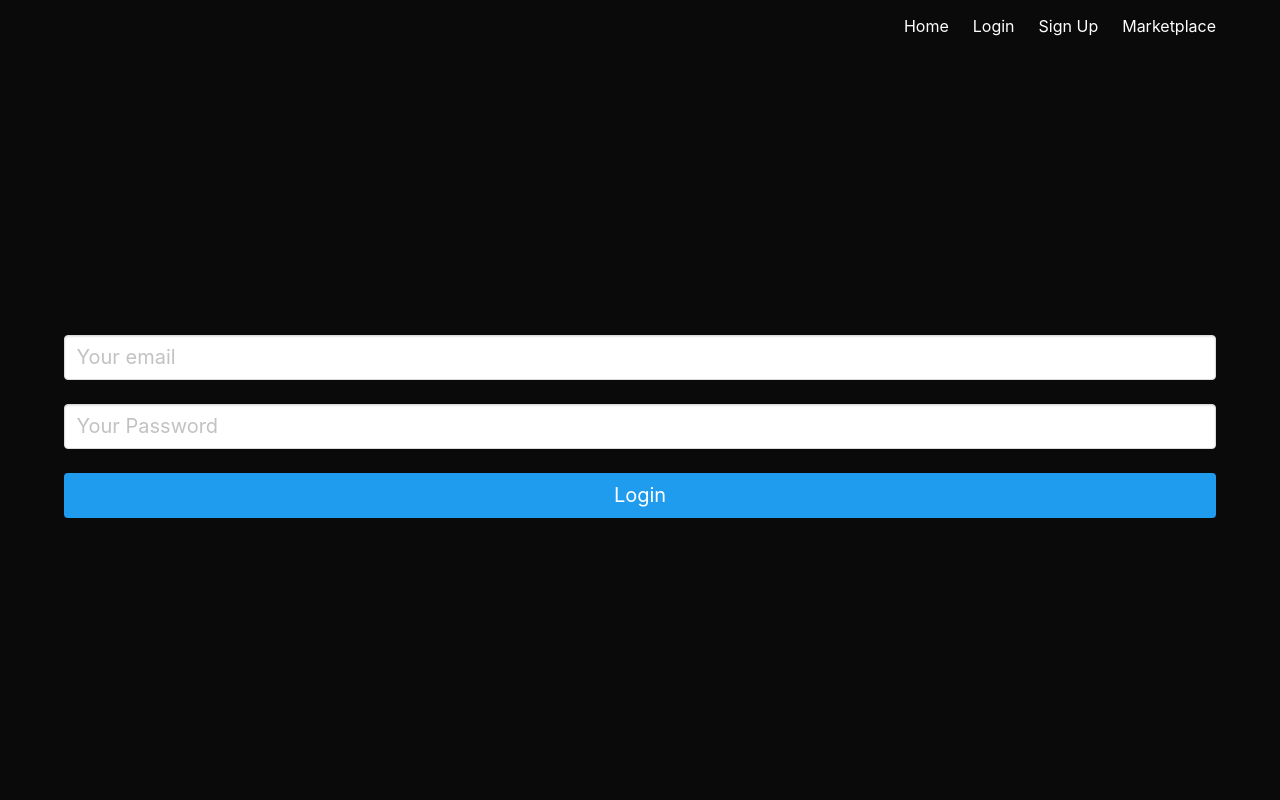
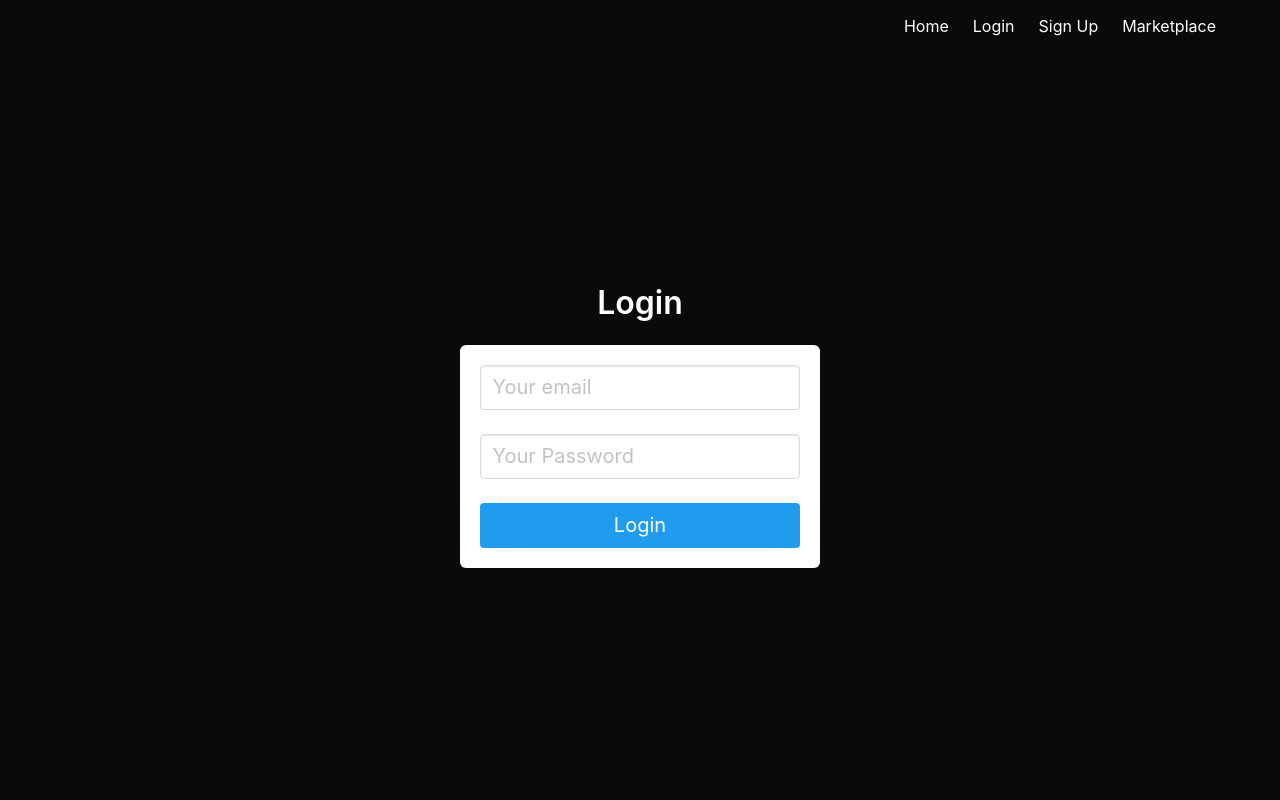
Before and after one commit to Matzoc/SIRS-MerchantWebsite, a Flask app: page /login in a window 1280 px wide. Run offline with Flask 2, Linux system fonts and the light colour scheme.

Commit message:
login/register errors are pretty now. Closes #4

```diff
--- a/app/auth.py
+++ b/app/auth.py
@@ -4,7 +4,7 @@ from argon2 import PasswordHasher
 from flask_login import login_user, login_required, logout_user
 from .models import User
 from . import db, get_user_role
-import base64
+from .messages import login_msgs, register_msgs
 
 
 auth = Blueprint('auth', __name__)
@@ -35,9 +35,9 @@ def register_post():
     email, password = request.form.get("email"), request.form.get("password")
 
     if not verify_register(email, password):
-        return render_template("register.html", error_msg = "email already in use", role = get_user_role())
+        return render_template("register.html", msg = register_msgs["error"], role = get_user_role(), msg_type = "error")
     else:
-        return render_template("register.html", error_msg = "we did it wee", role = get_user_role())
+        return render_template("register.html", msg = register_msgs["success"], role = get_user_role(), msg_type = "success")
 
 
 @auth.route('/login')
@@ -49,12 +49,18 @@ def login():
 def login_post():
     email, password = request.form.get("email"), request.form.get("password")
     user = User.query.filter_by(email=email).first()
+    msg = login_msgs["error"]
 
-    if user and ph.verify(user.password, password):
-        login_user(user, remember=False)
-        return redirect(url_for('main.profile'))
+    if user:
+        try:
+            ph.verify(user.password, password)
+            login_user(user, remember=False)
 
-    return render_template("login.html", error_msg = "login failed, please try again", role = get_user_role())
+            return redirect(url_for('main.profile'))
+        except:
+            msg = login_msgs["wrong password"]
+
+    return render_template("login.html", msg = msg, msg_type = "error",role = get_user_role())
 
 
 
--- /dev/null
+++ b/app/messages.py
@@ -0,0 +1,9 @@
+register_msgs = {
+    'success' : 'email registered successfully.',
+    'error' : 'registration failed. Invalid email address',
+}
+
+login_msgs = {
+    'error' : 'login failed, please try again',
+    'wrong password' : 'wrong password, please try again',
+}
--- a/app/templates/login.html
+++ b/app/templates/login.html
@@ -3,16 +3,30 @@
 {% block title %} Login {% endblock %}
 
 {% block content %}
-    {{error_msg}}
+  {{error_msg}}
+  <div class="column is-4 is-offset-4">
+    <h3 class="title">Login</h3>
+    <div class="box">
+      {% if msg %}
+        {% if msg_type == "warning" %}
+          <div class="notification is-warning">
+        {% elif msg_type == "error" %}
+          <div class="notification is-danger">
+        {% elif msg_type == "success" %}
+          <div class="notification is-success">
+        {% else %}
+          <div>
+        {% endif %}
+      {{msg}}
+      </div>
+  {% endif %}
+      <form action="/login" method="post">
+          <input class="input is-medium" type="text" id="email" name="email" placeholder="Your email"><br><br>
 
-    <form action="/login" method="post">
-        <input class="input is-medium" type="text" id="email" name="email" placeholder="Your email"><br><br>
+          <input class="input is-medium" type="password" id="password" name="password" placeholder="Your Password"><br><br>
 
-        <input class="input is-medium" type="password" id="password" name="password" placeholder="Your Password"><br><br>
-
-        <input class="button is-block is-info is-medium is-fullwidth" type="submit" value="Login">
+          <input class="button is-block is-info is-medium is-fullwidth" type="submit" value="Login">
       </form>
-
-
-
+    </div>
+  </div>
 {% endblock %}
```
Also changed, not shown: app/templates/register.html (+23 -6 lines).
